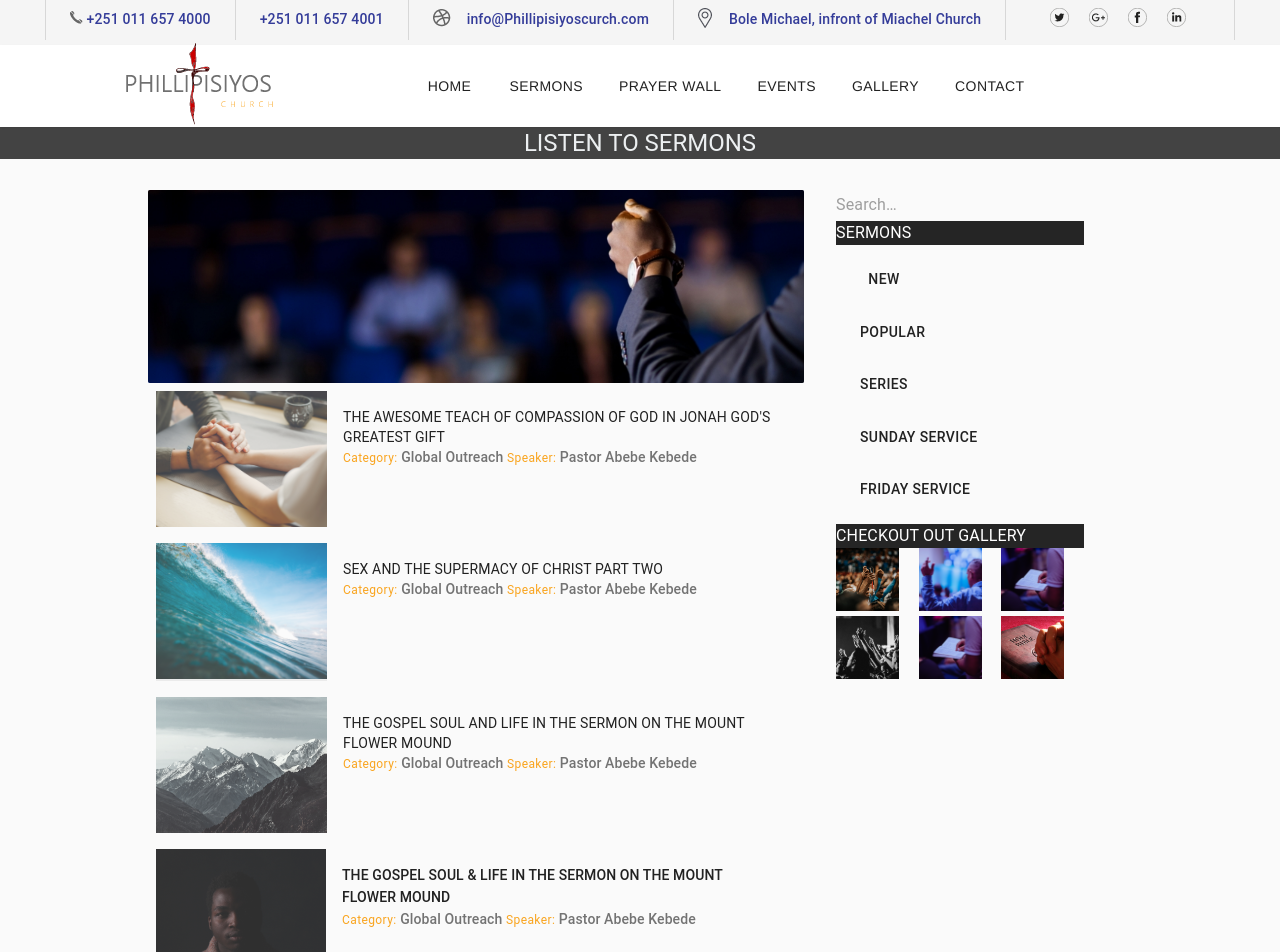
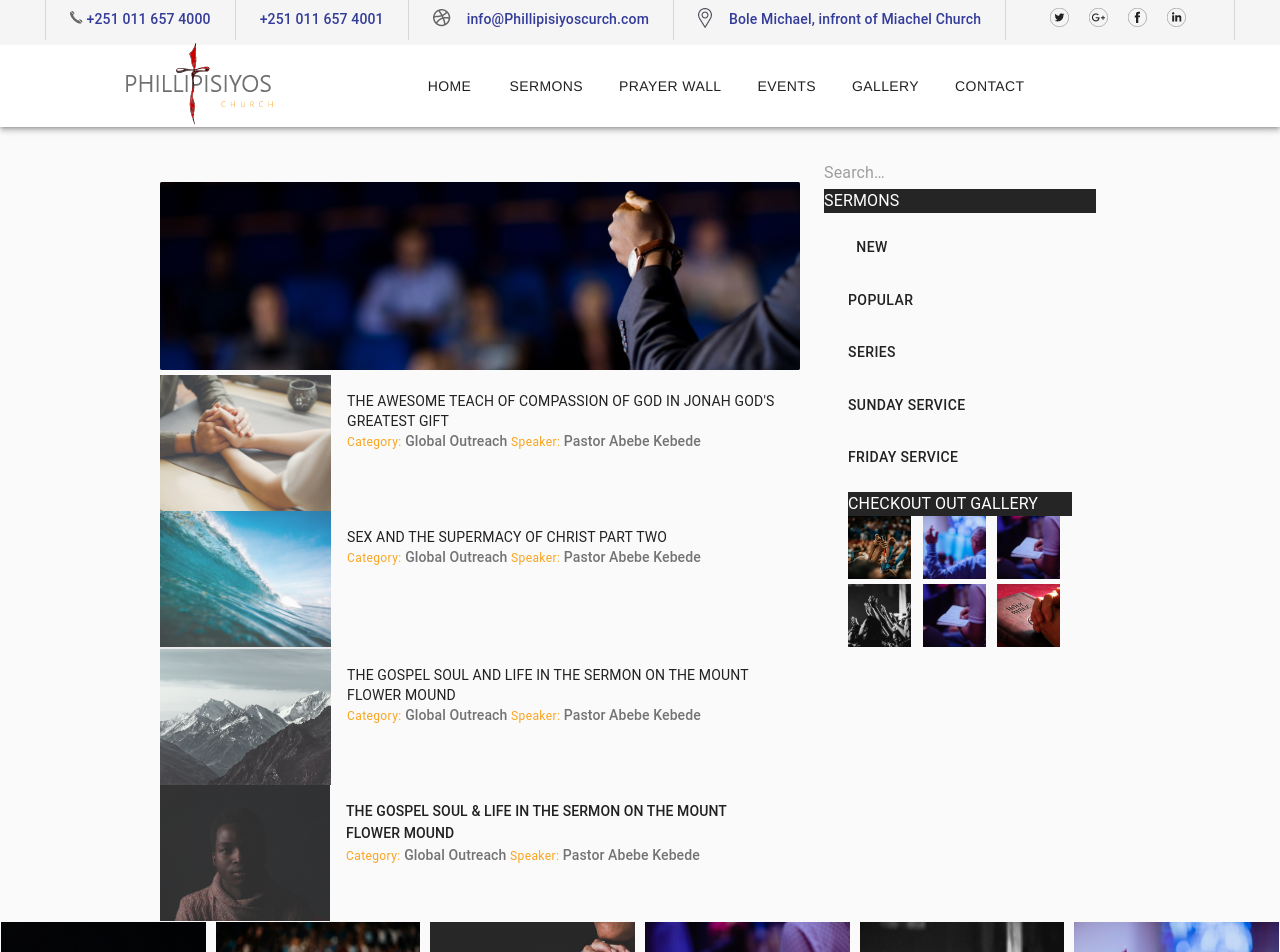
Before and after one commit to Alazar-dev/Filadelfia-web, a React (Create React App) app: page /sermons in a window 1280 px wide. Shown: the top 952 px of the page. Built offline with nearby package versions, Linux system fonts and the light colour scheme.

Commit message:
removed nested grid components

```diff
--- a/src/pages/sermons/Sermons.js
+++ b/src/pages/sermons/Sermons.js
@@ -34,22 +34,21 @@ const SermonsPage = () => {
   const classes = useStyles();
   return (
     <>
-      <Box bgcolor="secondary.dark" color="primary.light">
+      {/* <Box bgcolor="secondary.dark" color="primary.light">
         <Typography align="center" variant="h5">
           LISTEN TO SERMONS
         </Typography>
-      </Box>
-      <Grid justify="center" container spacing={4}>
-        <Grid container sm={6} md={9} lg={6} spacing={2}>
+      </Box> */}
+      <Grid justify="center" container>
+        <Grid item sm={6} md={9} lg={6}>
           <img className={classes.headerImg} src={headerImg} alt="" />
-          <Grid item>
           <Box display="flex">
             <img src={ImgSupermacy} alt="" />
             <div>
               <CardContent>
                 <Typography variant="body2">
-                    THE AWESOME TEACH OF COMPASSION OF GOD IN JONAH GOD'S
-                    GREATEST GIFT
+                  THE AWESOME TEACH OF COMPASSION OF GOD IN JONAH GOD'S GREATEST
+                  GIFT
                 </Typography>
                 <Typography variant="subtitle2" color="textSecondary">
                   <Typography variant="caption" color="primary">
@@ -64,8 +63,6 @@ const SermonsPage = () => {
               </CardContent>
             </div>
           </Box>
-          </Grid>
-          <Grid item>
           <Box display="flex">
             <img src={ImgTeach} alt="" />
             <div>
@@ -86,8 +83,6 @@ const SermonsPage = () => {
               </CardContent>
             </div>
           </Box>
-          </Grid>
-          <Grid item>
           <Box display="flex">
             <img src={ImgGospel} alt="" />
             <div>
@@ -109,15 +104,12 @@ const SermonsPage = () => {
               </CardContent>
             </div>
           </Box>
-          </Grid>
-          <Grid item>
           <Box display="flex">
             <img src={ImgChurch} alt="" />
             <div>
               <CardContent>
                 <Typography variant="subtitle2">
-                    THE GOSPEL SOUL & LIFE IN THE SERMON ON THE MOUNT FLOWER
-                    MOUND
+                  THE GOSPEL SOUL & LIFE IN THE SERMON ON THE MOUNT FLOWER MOUND
                 </Typography>
                 <Typography variant="subtitle2" color="textSecondary">
                   <Typography variant="caption" color="primary">
@@ -132,7 +124,6 @@ const SermonsPage = () => {
               </CardContent>
             </div>
           </Box>
-          </Grid>
         </Grid>
         <Grid className={classes.sideContent} item sm={12} md={3} lg={3}>
           <Container>
@@ -159,8 +150,8 @@ const SermonsPage = () => {
                 <Button>Friday service</Button>
               </ListItem>
             </List>
+            <GalleryCheckout />
           </Container>
-          <GalleryCheckout />
         </Grid>
       </Grid>
       <GalleryRow />
```
Lines whose indentation alone changed are shown as unchanged.
